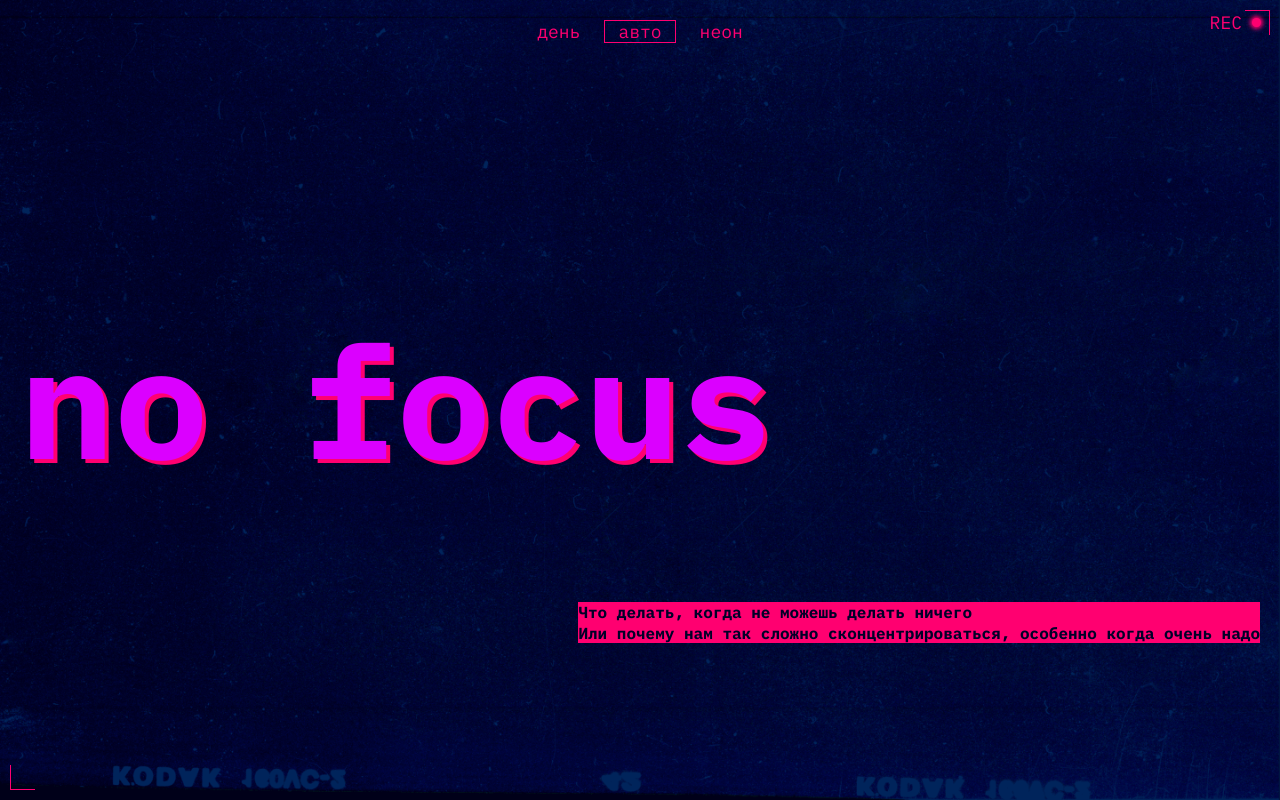
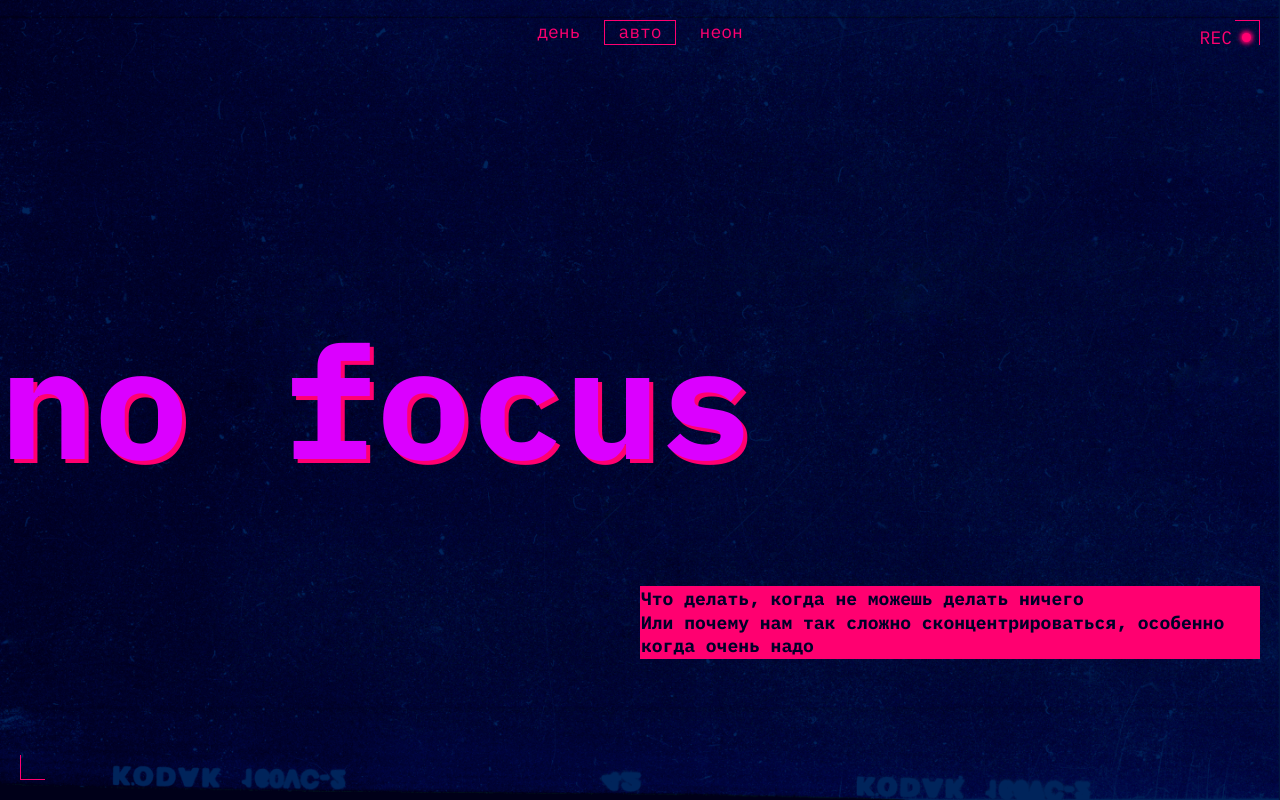
Before and after one commit to ilinwrk-design/slozhno-sosredotochitsya-fd, a plain HTML site: page index.html in a window 1280 px wide. Shown: the top 800 px of the page. Drawn offline with Linux system fonts and the light colour scheme.

Commit message:
new header

```diff
--- a/styles/style.css
+++ b/styles/style.css
@@ -14,6 +14,7 @@
 .header {
   min-block-size: max(100vh, 668px);
   display: grid;
+  padding: 10px;
   grid-template-rows: 1fr min-content 1fr;
 }
 
@@ -28,26 +29,54 @@
 }
 
 @media (width >= 768px) {
+  .header {
+    padding: 20px;
+  }
+
   .header__theme-menu {
-    justify-self: end; /* меню остаётся справа */
-    align-self:center; /* на планшете лучше прижать к верху */
+    justify-self: end;
+    align-self: center;
+  }
+
+  .header__title {
+    font-size: clamp(7.5rem, 0.5625rem + 14.4531vw, 9.8125rem);
+     margin-left: -20px; /* компенсируем отступ, который добавился к заголовку из-за увеличения внутренних отступов в шапке. Юрий разрешил!*/
   }
 }
 
 @media (width >= 1024px) {
+  .header {
+    grid-template-columns: 1fr 1fr;
+  }
+
   .header__theme-menu {
-    justify-self: center; /* на десктопе меню по центру */
-    align-self: start; /* остаётся наверху */
+    grid-row: 1;
+    grid-column: 1 / -1;
+    justify-self: center;
+    align-self: start;
+  }
+
+  .header__title {
+    grid-row: 2;
+    grid-column: 1 / -1;
+    justify-self: start;
+  }
+
+  .header__text {
+    grid-row: 3;
+    grid-column: 2;
+    justify-self: end;
+    align-self: center;
   }
 
   .header__theme-menu-list {
-    grid-template-columns: repeat(3, auto); /* кнопки в строку */
+    grid-template-columns: repeat(3, auto);
   }
 }
 
 .header__theme-menu-button {
   border: 1px solid transparent;
-  padding: 1.5px 13px;
+  padding: 2.3px 13px;
   color: var(--menu-button-color);
   background-color: transparent;
   text-transform: lowercase;
@@ -72,6 +101,7 @@
 
 .header__theme-menu-button_active {
   border-color: var(--menu-button-color); /* рамка активной кнопки */
+  pointer-events: none;
 }
 
 .header__theme-menu-button:disabled {
@@ -80,11 +110,15 @@
 
 
 .header__title {
+  grid-row: 2;
+  grid-column: 1 / -1;
+  justify-self: start;
   align-self: center;
-}
-.header__subtitle {
-  justify-self: end;
-  align-self: end;
+
+  color: var(--title-color);
+  font-size: clamp(7.25rem, 7.0115rem + 1.0178vw, 7.5rem);
+  line-height: 0.83;
+  text-shadow: 4px 4px 0 var(--accent-color);
 }
 
 .decorated-zone {
@@ -100,23 +134,23 @@
 }
 
 .decorated-zone::before {
-  top: 10px;
-  right: 10px;
+  top: 20px;
+  right: 20px;
   border-top: 1px solid var(--decor-color);
   border-right: 1px solid var(--decor-color);
 }
 
 .decorated-zone::after {
-  bottom: 10px;
-  left: 10px;
+  bottom: 20px;
+  left: 20px;
   border-bottom: 1px solid var(--decor-color);
   border-left: 1px solid var(--decor-color);
 }
 
 .header__rec {
   position: absolute;
-  top: 10px;
-  right: 38px;
+  top: 25px;
+  right: 48px;
   color: var(--accent-color);
   line-height: 25px;
   text-transform: uppercase;
@@ -143,21 +177,28 @@
 }
 
 .header__title {
+ grid-row: 2;
+  grid-column: 1 / -1;
+  justify-self: start;
+  align-self: center;
   color: var(--title-color);
-  font-size: clamp(7.25rem, 7.0115rem + 1.0178vw, 7.5rem);/* адаптивный размер для мобильного диапазона */
+  font-size: clamp(7.25rem, 7.0115rem + 1.0178vw, 7.5rem);
   line-height: 0.83;
   text-shadow: 4px 4px 0 var(--accent-color);
-  align-self: center;
 }
+
 .title-decor {
   background-color: var(--accent-color);
   color: var(--decor-text-color);
 }
+
 .header__text {
   justify-self: end;
   align-self: center;
+  font-size: var(--text-size);
   font-weight: 700;
-  line-height: 1.3;
+  line-height: 23.4px;
+  padding: 1px;
 }
 
 @media (width >= 768px) {
```
